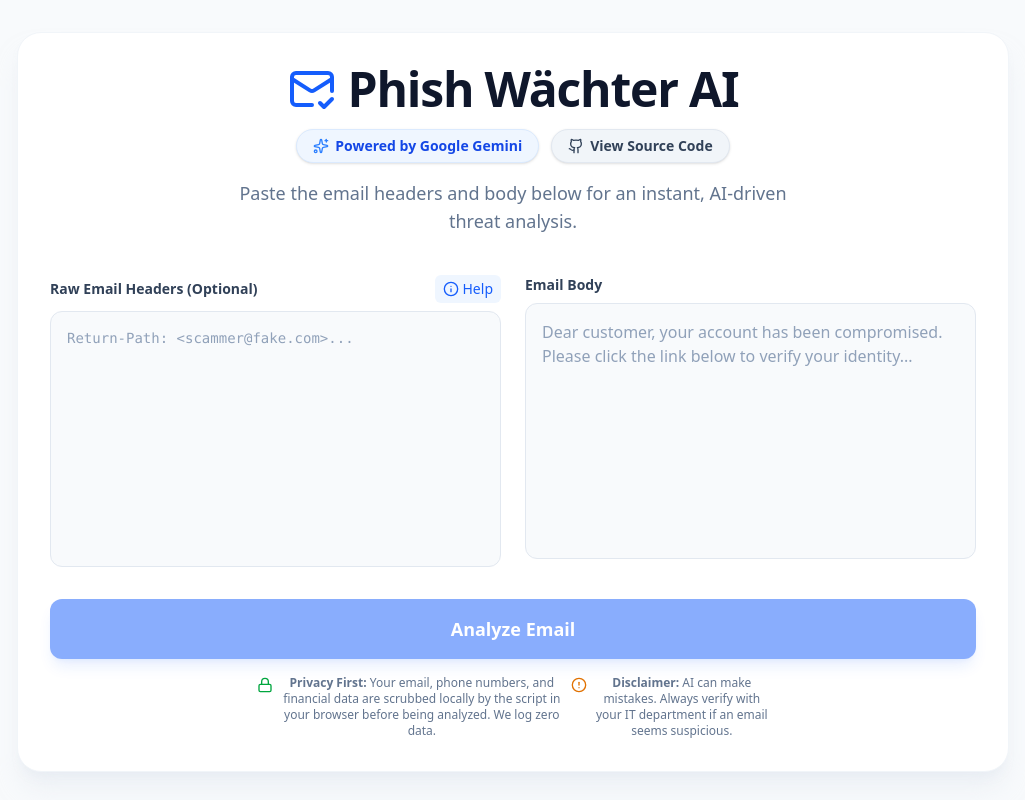
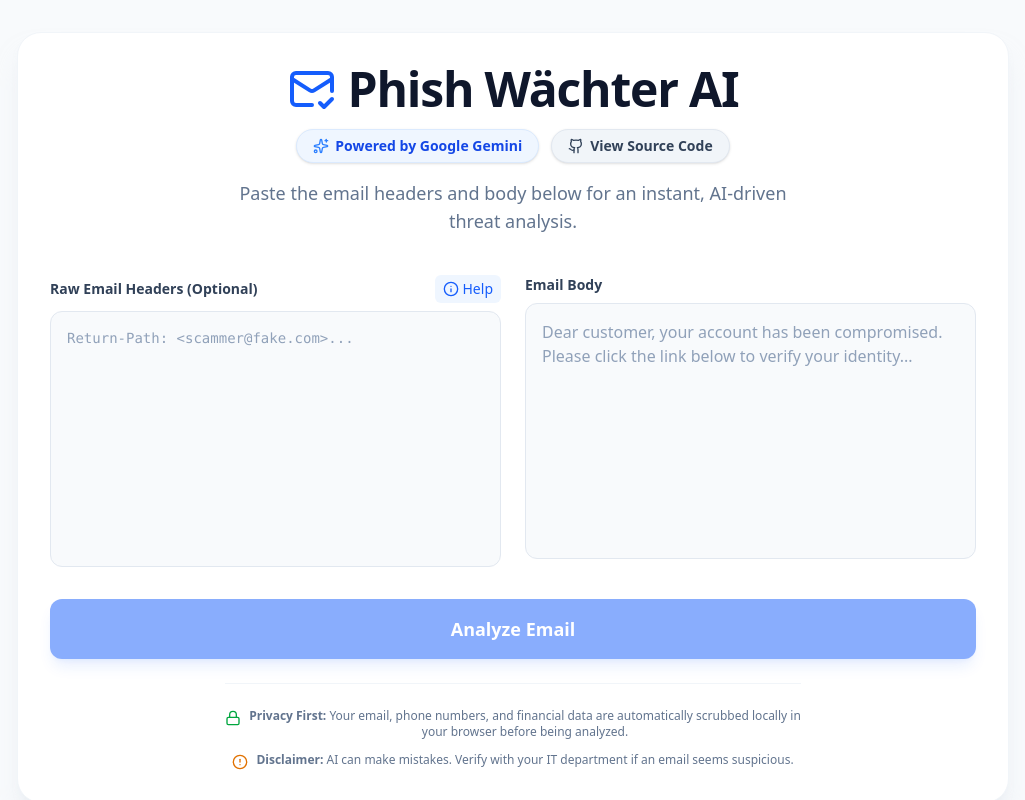
Before and after one commit to AnshulBirwal/PhishWaechterAI, a React (Vite) app: page / in a window 1280 px wide. Shown: the top 800 px of the page, without its empty margins (127-1152 px from the left). Built offline with nearby package versions, Linux system fonts and the light colour scheme.

Commit message:
updated design of badges

```diff
--- a/src/App.tsx
+++ b/src/App.tsx
@@ -195,15 +195,18 @@
             ) : 'Analyze Email'}
           </button>
 
-          <div className="flex items-start justify-center gap-2 mt-4 text-slate-500 text-xs text-center max-w-lg mx-auto">
-            <Lock className="w-4 h-4 text-green-600 shrink-0 mt-0.5" />
-            <p>
-              <strong>Privacy First:</strong> Your email, phone numbers, and financial data are scrubbed locally by the script in your browser before being analyzed. We log zero data.
-            </p>
+          {/* Trust & Safety Badges */}
+          <div className="flex flex-col items-center justify-center gap-3 mt-6 text-slate-500 text-xs text-center max-w-xl mx-auto border-t border-slate-100 pt-6">
+            <div className="flex items-start gap-2">
+              <Lock className="w-4 h-4 text-green-600 shrink-0 mt-0.5" />
+              <p>
+                <strong>Privacy First:</strong> Your email, phone numbers, and financial data are automatically scrubbed locally in your browser before being analyzed.
+              </p>
+            </div>
             <div className="flex items-start gap-2">
               <AlertCircle className="w-4 h-4 text-amber-600 shrink-0 mt-0.5" />
               <p>
-                <strong>Disclaimer:</strong> AI can make mistakes. Always verify with your IT department if an email seems suspicious.
+                <strong>Disclaimer:</strong> AI can make mistakes. Verify with your IT department if an email seems suspicious.
               </p>
             </div>
           </div>
```
